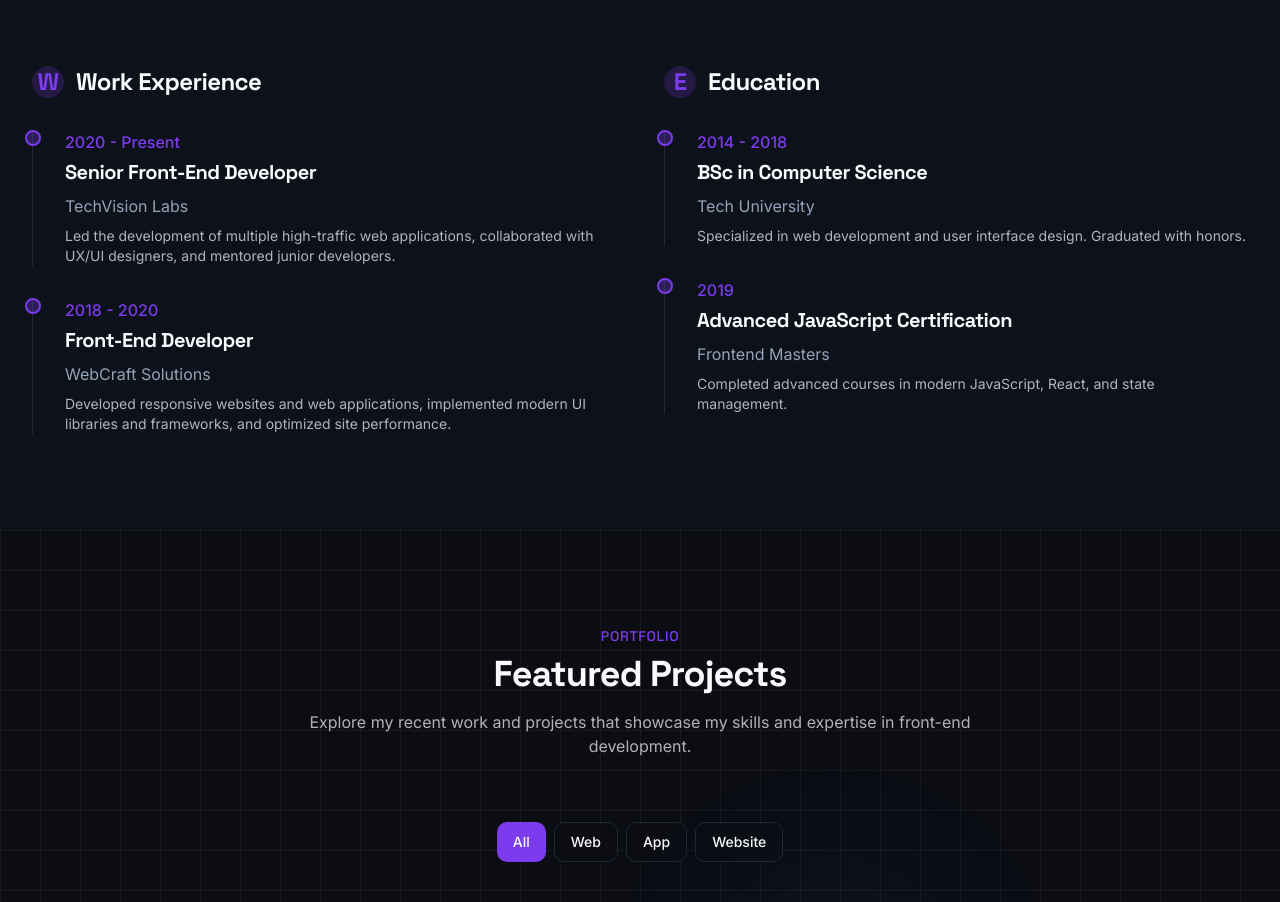
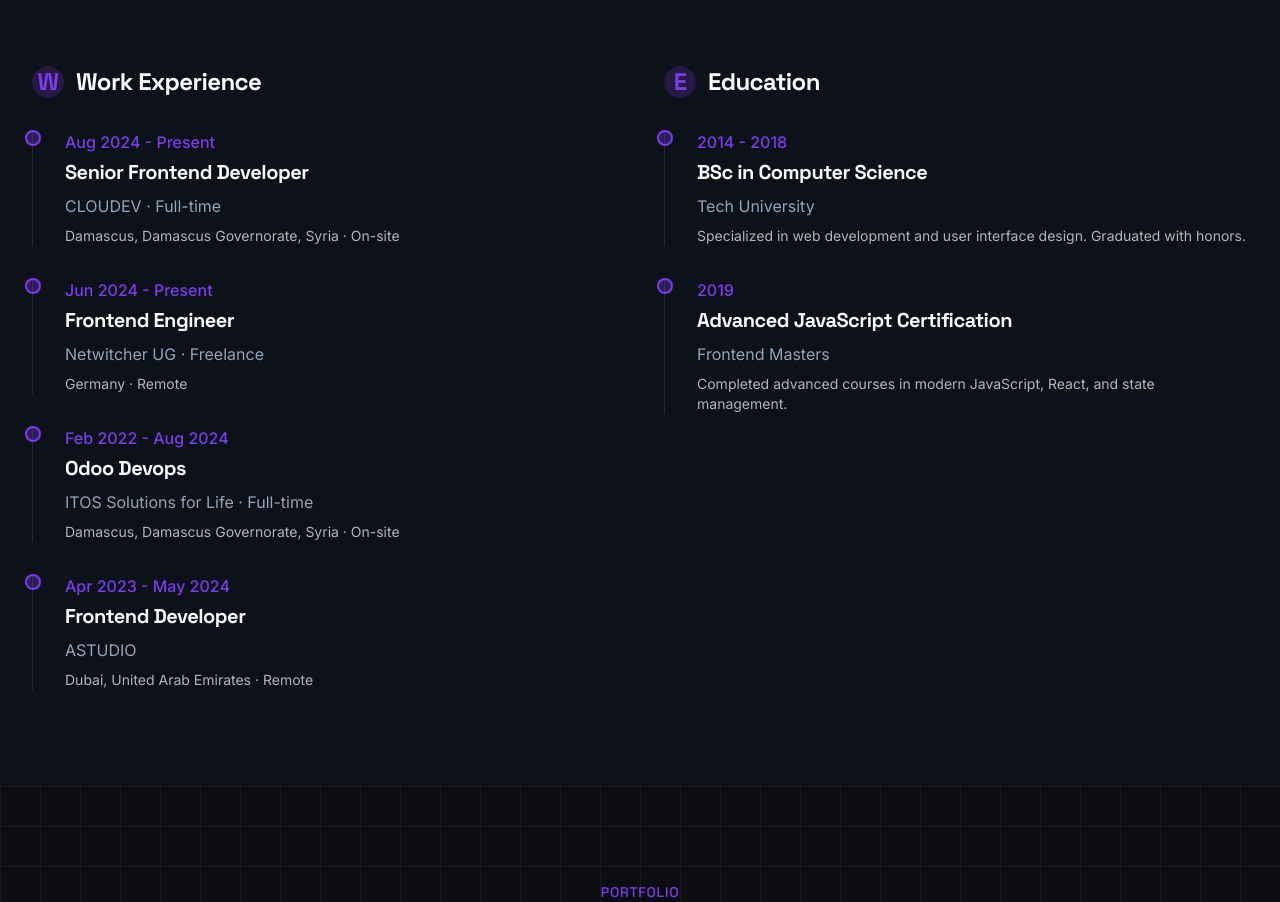
Before and after one commit to Remoan-Git/toumani-particles-portal, a React (Vite) app: page / in a window 1280 px wide. Shown: the part 2380-3282 px from the top of the page. Built offline with nearby package versions, Linux system fonts and the light colour scheme.

Commit message:
Update experience section
Update the experience section with the data from the provided image.

```diff
--- a/src/components/SkillsSection.tsx
+++ b/src/components/SkillsSection.tsx
@@ -100,27 +100,47 @@ export default function SkillsSection() {
             </h4>
 
             <div className="space-y-8">
-              {/* Experience Item 1 */}
+              {/* Experience Item 1 - Senior Frontend Developer at CLOUDEV */}
               <div className="relative pl-8 border-l border-border">
                 <div className="absolute left-0 top-0 w-4 h-4 rounded-full bg-primary/30 border-2 border-primary transform -translate-x-2"></div>
-                <div className="mb-1 text-primary font-medium">2020 - Present</div>
-                <h5 className="text-xl font-bold mb-2">Senior Front-End Developer</h5>
-                <p className="text-muted-foreground mb-2">TechVision Labs</p>
+                <div className="mb-1 text-primary font-medium">Aug 2024 - Present</div>
+                <h5 className="text-xl font-bold mb-2">Senior Frontend Developer</h5>
+                <p className="text-muted-foreground mb-2">CLOUDEV · Full-time</p>
                 <p className="text-sm text-foreground/70">
-                  Led the development of multiple high-traffic web applications, collaborated with UX/UI designers,
-                  and mentored junior developers.
+                  Damascus, Damascus Governorate, Syria · On-site
                 </p>
               </div>
 
-              {/* Experience Item 2 */}
+              {/* Experience Item 2 - Frontend Engineer at Netwitcher UG */}
               <div className="relative pl-8 border-l border-border">
                 <div className="absolute left-0 top-0 w-4 h-4 rounded-full bg-primary/30 border-2 border-primary transform -translate-x-2"></div>
-                <div className="mb-1 text-primary font-medium">2018 - 2020</div>
-                <h5 className="text-xl font-bold mb-2">Front-End Developer</h5>
-                <p className="text-muted-foreground mb-2">WebCraft Solutions</p>
+                <div className="mb-1 text-primary font-medium">Jun 2024 - Present</div>
+                <h5 className="text-xl font-bold mb-2">Frontend Engineer</h5>
+                <p className="text-muted-foreground mb-2">Netwitcher UG · Freelance</p>
                 <p className="text-sm text-foreground/70">
-                  Developed responsive websites and web applications, implemented modern UI libraries and frameworks,
-                  and optimized site performance.
+                  Germany · Remote
+                </p>
+              </div>
+
+              {/* Experience Item 3 - Odoo Devops at ITOS Solutions for Life */}
+              <div className="relative pl-8 border-l border-border">
+                <div className="absolute left-0 top-0 w-4 h-4 rounded-full bg-primary/30 border-2 border-primary transform -translate-x-2"></div>
+                <div className="mb-1 text-primary font-medium">Feb 2022 - Aug 2024</div>
+                <h5 className="text-xl font-bold mb-2">Odoo Devops</h5>
+                <p className="text-muted-foreground mb-2">ITOS Solutions for Life · Full-time</p>
+                <p className="text-sm text-foreground/70">
+                  Damascus, Damascus Governorate, Syria · On-site
+                </p>
+              </div>
+
+              {/* Experience Item 4 - Frontend Developer at ASTUDIO */}
+              <div className="relative pl-8 border-l border-border">
+                <div className="absolute left-0 top-0 w-4 h-4 rounded-full bg-primary/30 border-2 border-primary transform -translate-x-2"></div>
+                <div className="mb-1 text-primary font-medium">Apr 2023 - May 2024</div>
+                <h5 className="text-xl font-bold mb-2">Frontend Developer</h5>
+                <p className="text-muted-foreground mb-2">ASTUDIO</p>
+                <p className="text-sm text-foreground/70">
+                  Dubai, United Arab Emirates · Remote
                 </p>
               </div>
             </div>
```
